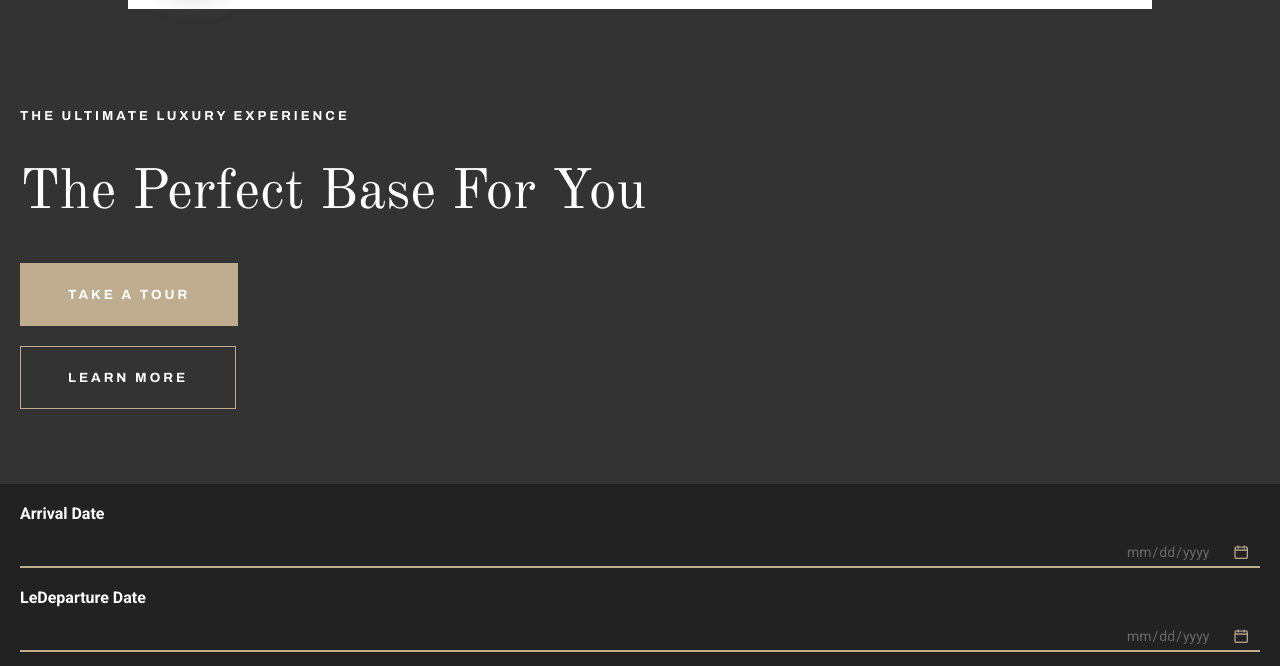
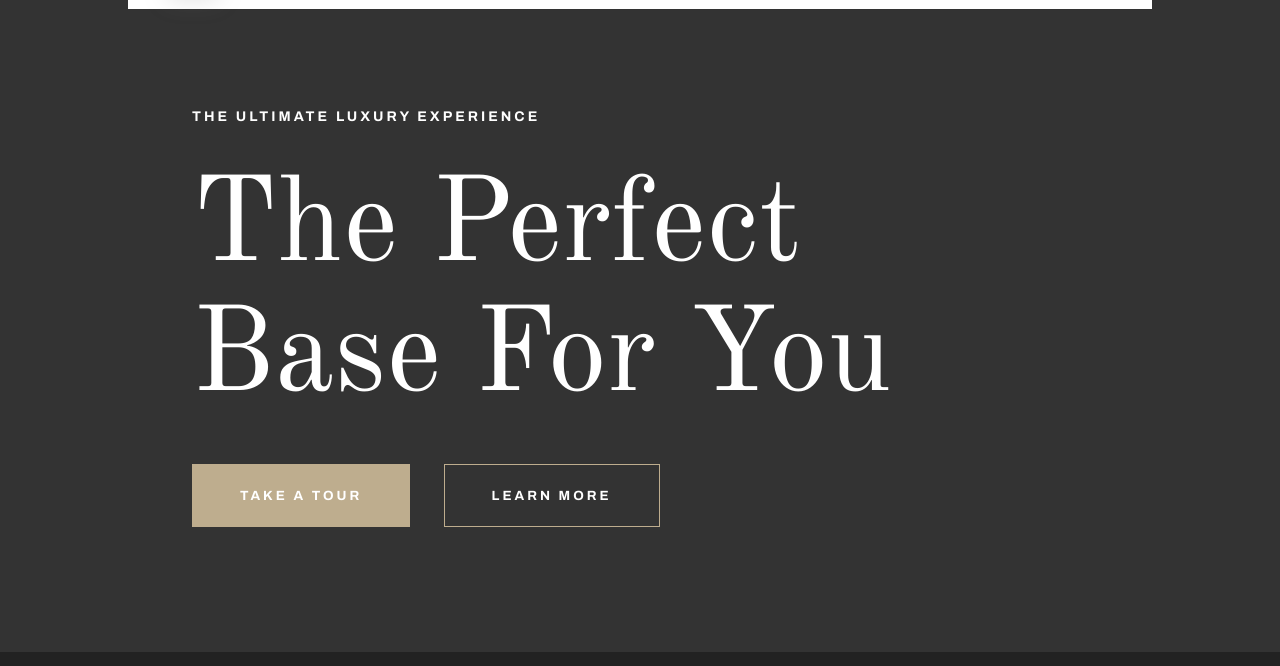
Before and after one commit to ElOsKr/hotel_miranda_pages, a plain HTML site: page index.html in a window 1280 px wide. Shown: the part 134-800 px from the top of the page. Drawn offline with nearby package versions, Linux system fonts and the light colour scheme.

Commit message:
introduction main page done

```diff
--- a/index.html
+++ b/index.html
@@ -47,7 +47,7 @@
     <main class="container">
         <section class="introduction">
             <p class="introduction__caption">THE ULTIMATE LUXURY EXPERIENCE</p>
-            <h1 class="introduction__title">The Perfect Base For You</h1>
+            <h1 class="introduction__title mainPage">The Perfect Base For You</h1>
             <button class="introduction__btn btn-tour">TAKE A TOUR</button>
             <button class="introduction__btn btn-learn">LEARN MORE</button>
         </section>
--- a/sass/_introduction.scss
+++ b/sass/_introduction.scss
@@ -57,3 +57,30 @@
         }
     }
 }
+
+@media only screen and (min-width: 1000px) {
+    .introduction{
+        padding-left: 15%;
+        &__caption{
+            font-size: 14px;
+        }
+
+        &__title{
+            &.mainPage{
+                font-size: 120px;
+                line-height: 130px;
+                max-width: 780px;
+            }
+        }
+
+        &__btn{
+            display: inline-block;
+
+            &.btn-tour{
+                margin-right: 30px;
+                margin-bottom: 50px;
+            }
+        }
+
+    }
+}
```
Also changed, not shown: css/styles.css.
